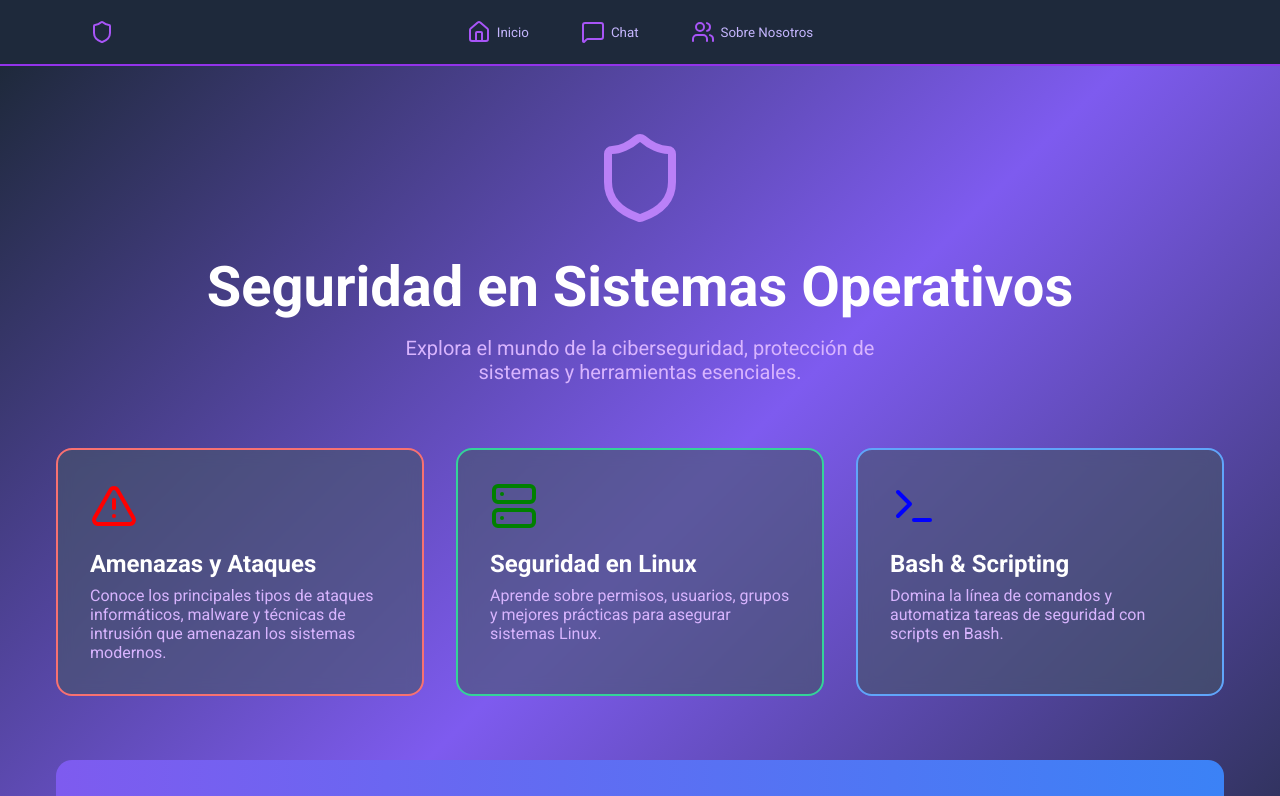
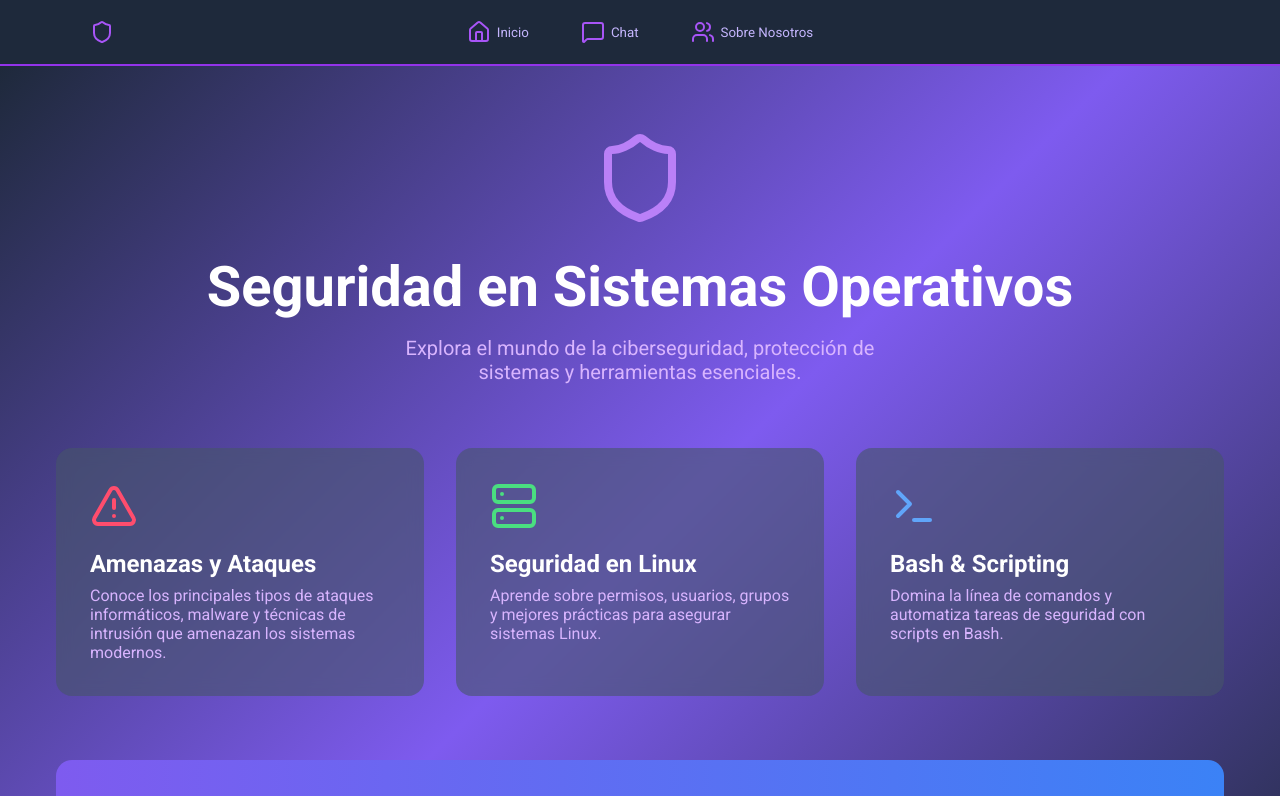
Before and after one commit to VictorMoyan0/chatbox, a React (Vite) app: page / in a window 1280 px wide. Shown: the top 796 px of the page. Built offline with nearby package versions, Linux system fonts and the light colour scheme.

Commit message:
change color icons

```diff
--- a/src/components/Home.jsx
+++ b/src/components/Home.jsx
@@ -6,9 +6,9 @@ import '../styles/home.css';
 
 function Home(){
     const features = [
-        { id: 'threats', icon: AlertTriangle, title: 'Amenazas y Ataques', description: 'Conoce los principales tipos de ataques informáticos, malware y técnicas de intrusión que amenazan los sistemas modernos.', color: 'red' },
-        { id: 'linux', icon: Server, title: 'Seguridad en Linux', description: 'Aprende sobre permisos, usuarios, grupos y mejores prácticas para asegurar sistemas Linux.', color: 'green' },
-        { id: 'bash', icon: Terminal, title: 'Bash & Scripting', description: 'Domina la línea de comandos y automatiza tareas de seguridad con scripts en Bash.', color: 'blue' },
+        { id: 'threats', icon: AlertTriangle, title: 'Amenazas y Ataques', description: 'Conoce los principales tipos de ataques informáticos, malware y técnicas de intrusión que amenazan los sistemas modernos.', color: '#ff4d6d' },
+        { id: 'linux', icon: Server, title: 'Seguridad en Linux', description: 'Aprende sobre permisos, usuarios, grupos y mejores prácticas para asegurar sistemas Linux.', color: '#4ade80' },
+        { id: 'bash', icon: Terminal, title: 'Bash & Scripting', description: 'Domina la línea de comandos y automatiza tareas de seguridad con scripts en Bash.', color: '#60a5fa' },
     ];
     return(
     <div className="home-page">
--- a/src/styles/home.css
+++ b/src/styles/home.css
@@ -59,8 +59,8 @@
   transform: scale(1.05);
 }
 
-.feature-red { border-color: #f87171; }
-.feature-green { border-color: #34d399; }
+.feature-red { border: 2px solid rgba(255, 77, 109, 0.6); }
+.feature-green { border: 2px solid rgba(74, 222, 128, 0.6); }
 .feature-blue { border-color: #60a5fa; }
 
 .feature-icon {
```
